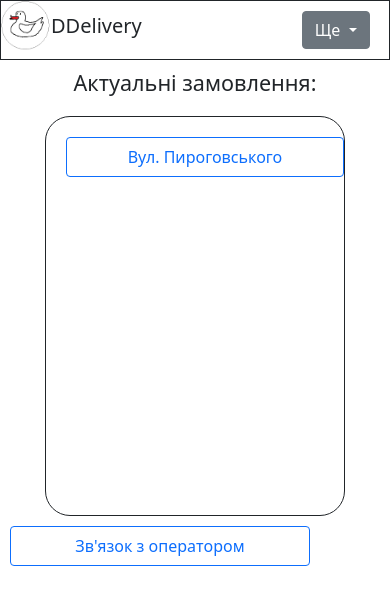
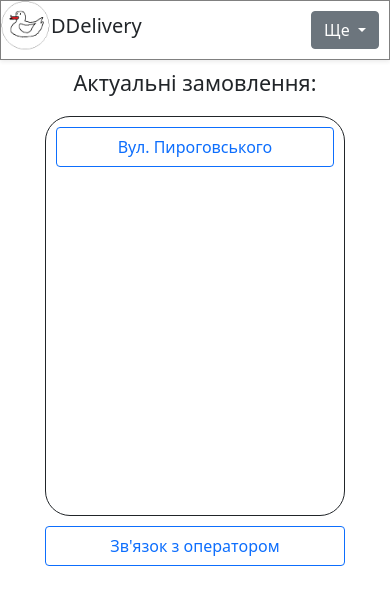
Before and after one commit to Agetiv/Diplom, a PHP site: page /courier.php in a window 390 px wide. Shown: the top 605 px of the page. Run offline with PHP 8.4, Linux system fonts and the light colour scheme.

Commit message:
corrected courier window

```diff
--- a/blocks/header.php
+++ b/blocks/header.php
@@ -11,7 +11,7 @@
     <link rel='stylesheet' href='/blocks/style.css'>
     <?php require "connection.php";?>
 
-    <section class="header__mobile">
+    <section class="header__mobile shadow-sm">
         <nav class="navbar navbar-expand-lg navbar-light">
             <div class="container-fluid">
                 <a href="index.php" ><img src="img/icon.png" alt="logo" class="header_logo_1" style="width: 50px;"></a>
@@ -29,6 +29,7 @@
                     </div>
                     <div class="navbar-nav_1">
                 <a class="nav-link" href="login.php">Увійти</a>
+                <a class="nav-link" href="courier.php">test</a>
               </div>
                 </div>
             </div>
@@ -46,7 +47,7 @@
             <a class="p-2 text-dark text__border" href="#">кошик</a>
         </nav>
         <a class="btn btn-outline-primary" href="login.php">Увійти</a>
-        <a class="btn btn-outline-primary" href="courier.php">Test</a>
+        <a class="btn btn-outline-primary" href="test.php">Test</a>
 
         </header>
     </section>
--- a/blocks/style.css
+++ b/blocks/style.css
@@ -77,7 +77,7 @@ display: flex;
 
 .courier__header{
     height: 60px;
-    border: 1.5px solid #212529;
+    border: 1.5px solid gray;
     display: flex;
     text-align: center;
 }
@@ -99,7 +99,7 @@ display: flex;
 .courier__butn{
     width: 300px;
     margin-left: 65px;
-    margin-top: 20px;
+
 }
 /*============= */
 .form-signin {
@@ -144,6 +144,9 @@ display: flex;
     .butn {
         margin: 10px;
     }
+    .butn__orders{
+        margin: 0px;
+    }
     /*============= */
     .first__line__butns{
         display: none;
--- a/connection.php
+++ b/connection.php
@@ -4,7 +4,7 @@ $user = 'root';
 $password = 'root';
 $db = 'ddeliverybase';
 $host = 'localhost';
-$port = 8889;
+$port = 3309;
 
 $link = mysqli_init();
 $connect = mysqli_real_connect(
--- a/courier.php
+++ b/courier.php
@@ -10,17 +10,17 @@
     <link rel='stylesheet' href='/blocks/style.css'>
     <link href="https://cdn.jsdelivr.net/npm/bootstrap@5.0.0-beta2/dist/css/bootstrap.min.css" rel="stylesheet" integrity="sha384-BmbxuPwQa2lc/FVzBcNJ7UAyJxM6wuqIj61tLrc4wSX0szH/Ev+nYRRuWlolflfl" crossorigin="anonymous">
 
-    <section class="courier__header">
+    <section class="courier__header shadow-sm">
         <img src="/img/icon.png" alt="" width="50" height="50" >
         <p href="/index.php" class="courier__headtext">DDelivery</a></p>
 
-        <div class="dropdown" style="margin: 10px 10px 0px 160px;">
+        <div class="dropdown" style="margin-left:auto; padding: 10px">
             <a class="btn btn-secondary dropdown-toggle" href="#" role="button" id="dropdownMenuLink" data-bs-toggle="dropdown" aria-expanded="false">
                 Ще
             </a>
 
             <ul class="dropdown-menu" aria-labelledby="dropdownMenuLink">
-                <li><a class="dropdown-item" href="#">Кабінет</a></li>
+                <li><a class="dropdown-item" href="cabinet.php">Кабінет</a></li>
                 <li><a class="dropdown-item" href="#">Активне замовлення</a></li>
                 <li><a class="dropdown-item" href="#"></a>Список замовлень</li>
             </ul>
@@ -31,7 +31,7 @@
     <h4 style="text-align: center; margin: 10px;">Актуальні замовлення:</h4>
 
     <section class="orders__list">
-        <button class="butn" style="width: 100%;" data-bs-toggle="modal" data-bs-target="#food_settings">Вул. Пироговського</button>
+        <button class="butn butn__orders" style="width: 100%;" data-bs-toggle="modal" data-bs-target="#food_settings">Вул. Пироговського</button>
 
 
         <div class="modal fade" id="food_settings" tabindex="-1" aria-labelledby="exampleModalLabel" aria-hidden="true">
@@ -47,7 +47,9 @@
                         <p>БігМак меню х1</p>
                         <p>------------</p>
                         <p>Додаткова інформація:</p>
-                        <p>Кв. 51</p>
+                        <p>Влад Тулісов</p>
+                        <p>+38(097)12-121-12</p>
+                        <p>парадна 2, Кв. 51</p>
                         <p>Коментар:</p>
 
 
@@ -62,7 +64,7 @@
         </div>
     </section>
 
-    <section class="courier__take">
+    <section class="hotline__call" style="text-align: center;">
         <button class="butn courier__butn">Зв'язок з оператором</button>
     </section>
 
--- a/restourants.php
+++ b/restourants.php
@@ -36,7 +36,7 @@
                 </tr>
             </table>
         </div>
-        <div class="first__line__rests">
+        <div class="first__line__rests" style="height: auto;">
             <div class="rest">
                 <h2 class="text__header">McDonalds</h2>
                 <img src="/img/mcdonalds.png" class="img__rests" alt="">
@@ -60,7 +60,7 @@
         </div>
     </section>
 
-    <section class="other__rests">
+    <section class="other__rests" style="height: auto;">
         <div class="other__rests__info">
 
         </div>
```
Also changed, not shown: mcdonalds.php (+4 -4 lines), test.php (+7 -21 lines), MAMP-PRO-Logo.png (added).
